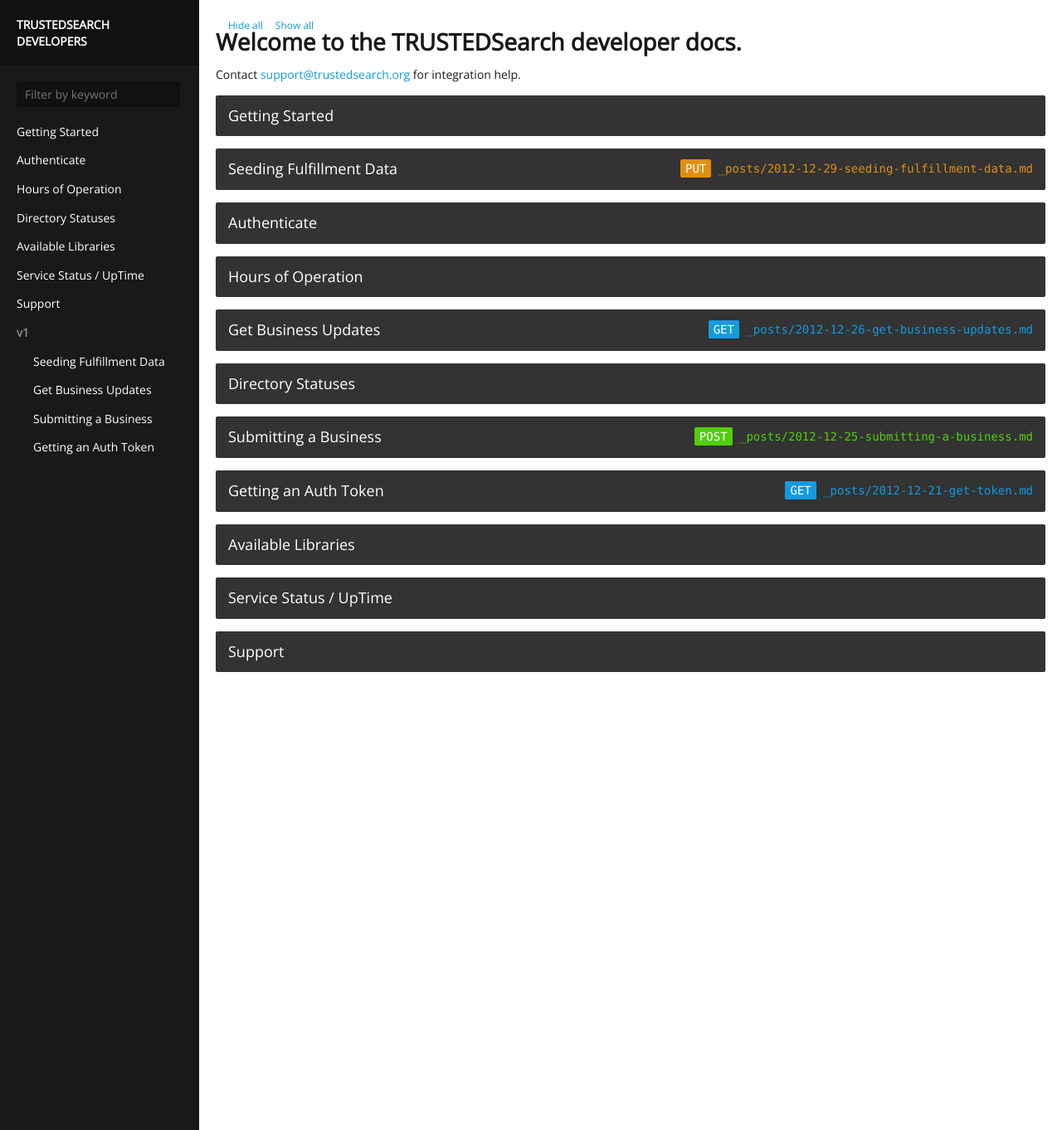
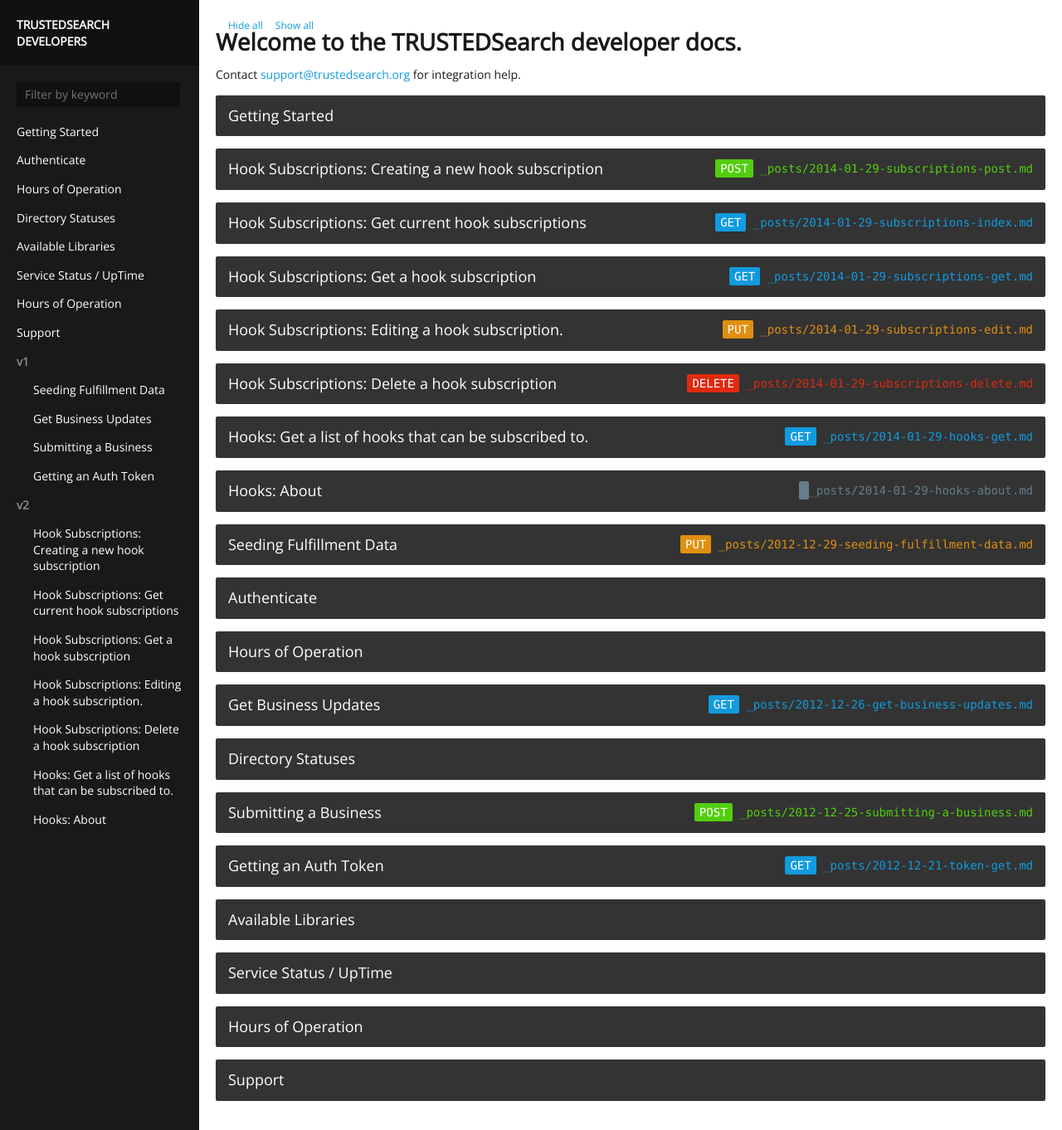
Before and after one commit to trustedsearch/trustedsearch.github.io, a Jekyll site: the page built from index.html, in a window 1280 px wide and 1362 px high. Shown: the whole window at 83% size. Built offline with Jekyll 4.4.1, drawn with Linux system fonts in a browser that asks for light colours; Markdown is read by kramdown in place of the engine named in the settings.

Commit message:
Add docs for hooks & subscriptions

````diff
--- /dev/null
+++ b/_posts/2012-12-02-reporting-vs-audits.md
@@ -0,0 +1,43 @@
+---
+path: '/hours-of-operation'
+title: 'Hours of Operation'
+
+layout: nil
+---
+
+
+## Audits:
+* An audit is a best guess attempt to find the listing on a publisher.
+* An audit does not require a unique identifier, only basic NAPW and its data is considered temporary.
+* An audit is a one time process. It does not recur on a given interval.
+* An audit is not based upon known listing urls, its an attempt to identify the listing url via the data * provided by the partner to extract data from the page identified.
+
+There are two components to an audit:
+
+* Listing identification
+	* To identify a listing we employ many tactics:
+	* Api's
+	* Page crawling
+	* Filtering of the original content (NAPW)) to find the best match.
+* Listing data extraction from detected page.
+	* Once we identify the listing that has a match rate that is acceptable we then extract the listing data.
+
+An audit's identification and extraction accuracy varies based upon many factors:
+
+* Location info provided to TRUSTEDSearch vs data publisher has
+* Publisher search options:
+	* Available publisher api
+	* Publisher website search
+* Changes to publisher websites
+
+## Reporting:
+
+* Reporting is based upon a known listing url that is verified during the fulfillment process.
+* This verification process makes the identification and data accuracy very high.
+* A report requires that the partner provides a unique external_id to refer back to  this location on their end.
+* A report happens on a standard frequency which changes based upon publisher variables:
+	publication times rate of website updates
+* A higher frequency can be set. (Requires Reporting product and additional costs)
+
+## Hooks
+Refer to [Subscribing to Hooks](#{% post_url 2014-01-29-subscribing-to-hooks %}) to learn how you can recieve this data.
--- /dev/null
+++ b/_posts/2014-01-29-hooks-about.md
@@ -0,0 +1,58 @@
+---
+category: v2
+path: '/v2/about-hooks'
+title: 'Hooks: About'
+type: ''
+layout: nil
+---
+
+# Hooks
+Rather than needing to poll our system for changes to your locations or products, you can be notified about events that happen in our system by subscribing to hooks.
+
+You might then use these notifications on your end to do things like:
+
+## WHY - You might want to use hooks.
+
+* Update your system.
+* Notify your customers about status updates.
+* Notify you customers about actions they need to perform.
+* Notify members of your company about actions they need to perform.
+
+## WHAT - Hooks are available
+### location.audit
+A notification sent when an audit has completed.
+
+##### Usage
+
+* Subscribe to ```location.audit``` hook
+* Submit an order for a location via the / POST v1/local-business API:
+	* The package you specify must include the audit product.(Talk w/ your sales rep for this.)
+	* The __audit__ flag must be set to true.
+* After our system finishes the audit, a hook will be triggered and you will be notified at the resource you defined in your subscription.
+
+##### Notes
+* This is the only notification you will receive, however you can queue up another audit for a given location(Limits and Throttling of requests may apply)
+* If there is an error, either update your system or disregard it. Regardless of the reason for an error,  results can change on  a daily basis as we continually improve  our audit match algorithm and update our bots when a publisher makes a change the layout of their site.
+
+
+
+### Upcoming Hooks
+
+* location.updates
+* location.fullfilment.update
+* location.report
+
+
+## HOW - to setup hooks
+Integration is easy, lets say you want to know about changes that happen to a location.
+
+#### Step 1 - Configure your servers
+Setup a resource on your servers:
+[https://api.acme.com/trustedsearch/location-updates]()
+that could accept a JSON POST, in this case the JSON data will be the same as that of the GET v1/directory-listings api call.
+
+#### Step 2 - Subscribe
+Subscribe to the ```location.update``` hook via the API.
+
+#### Step 3 - What happens now.
+When ever any location data on our end changes, we queue up a process that will notify any subscribers associated with that location.
--- /dev/null
+++ b/_posts/2014-01-29-hooks-get.md
@@ -0,0 +1,49 @@
+---
+category: v2
+path: '/v2/hooks'
+title: 'Hooks: Get a list of hooks that can be subscribed to.'
+type: 'GET'
+layout: nil
+---
+
+# Hooks:
+
+A call to this api, will provide you with a list of all the available REST hooks you can subscribe to.
+
+| field | type( length ) | required | options | description |
+|-------|:--------------:|:--------:|:-------:|-------------|
+| | | | | |
+
+
+### Request
+Requests should be made with the GET method to ```https://[api_endpoint]/v2/hooks```.
+
+### Response
+
+```Status: 200```
+
+```
+{
+   "status":"success",
+   "code":200,
+   "message":"",
+   "data":[
+      {
+         "id":1,
+         "name":"location.updates",
+         "description":"Data for the location has been update within TRUSTEDSearch ecosystem.",
+         "product_id":null,
+         "created_at":"0000-00-00 00:00:00",
+         "updated_at":"0000-00-00 00:00:00"
+      },
+      {
+         "id":2,
+         "name":"location.audit",
+         "description":"Results of an audit.",
+         "product_id":63,
+         "created_at":"0000-00-00 00:00:00",
+         "updated_at":"0000-00-00 00:00:00"
+      }’
+   ]
+}
+```
--- /dev/null
+++ b/_posts/2014-01-29-subscriptions-delete.md
@@ -0,0 +1,30 @@
+---
+category: v2
+path: '/v2/hook-subscriptions'
+title: 'Hook Subscriptions: Delete a hook subscription'
+type: 'DELETE'
+layout: nil
+---
+
+# Delete hook subscription
+
+### Request
+Requests should be made with the DELETE method to ```https://[api_endpoint]/v2/hook-subscriptions/:id```
+
+Ex:
+```
+DELETE https://[api_endpoint]/v2/hook-subscriptions/5f091ee8-255c-40c9-b985-9afa4cd6de0b
+```
+
+### Response
+
+```
+{
+  "code": 200,
+  "data": [
+
+  ],
+  "message": "Successfully removed subscription : 5f091ee8-255c-40c9-b985-9afa4cd6de0b",
+  "status": "success"
+}
+```
--- /dev/null
+++ b/_posts/2014-01-29-subscriptions-edit.md
@@ -0,0 +1,41 @@
+---
+category: v2
+path: '/v2/hook-subscriptions/:id'
+title: 'Hook Subscriptions: Editing a hook subscription.'
+type: 'PUT'
+layout: nil
+---
+
+# Editing a hook subscription
+
+
+### Request
+Requests should be made with the PUT method to ```https://[api_endpoint]/v2/hook-subscriptions/:id```.
+
+Ex:
+```
+PUT https://[api_endpoint]/v2/hook-subscriptions/5f091ee8-255c-40c9-b985-9afa4cd6de0b
+
+{
+  "target_url": "http://api.acme.com/trustedsearch/location-updates",
+  "hook": "location.updates"
+}
+```
+
+
+### Response
+```
+{
+  "code": 200,
+  "data": {
+    "created_at": "2014-03-04 22:48:08",
+    "hook_id": 1,
+    "id": "5f091ee8-255c-40c9-b985-9afa4cd6de0b",
+    "target_url": "http://api.acme.com/trustedsearch/location-updates",
+    "updated_at": "2014-03-04 23:19:17",
+    "user_id": 27
+  },
+  "message": "",
+  "status": "success"
+}
+```
--- /dev/null
+++ b/_posts/2014-01-29-subscriptions-get.md
@@ -0,0 +1,35 @@
+---
+category: v2
+path: '/v2/hook-subscriptions/:id'
+title: 'Hook Subscriptions: Get a hook subscription'
+type: 'GET'
+layout: nil
+---
+
+# Get a hook subscription
+
+### Request
+Requests should be made with the GET method to ```https://[api_endpoint]/v2/hook-subscriptions/:id```.
+
+Ex:
+```
+GET https://[api_endpoint]/v2/hook-subscriptions/5f091ee8-255c-40c9-b985-9afa4cd6de0b
+```
+
+### Response
+
+```
+{
+  "code": 200,
+  "data": {
+    "created_at": "2014-03-04 22:48:08",
+    "hook_id": 1,
+    "id": "5f091ee8-255c-40c9-b985-9afa4cd6de0b",
+    "target_url": "http://api.acme.com/trustedsearch/location-updates",
+    "updated_at": "2014-03-04 23:19:17",
+    "user_id": 27
+  },
+  "message": "",
+  "status": "success"
+}
+```
--- /dev/null
+++ b/_posts/2014-01-29-subscriptions-index.md
@@ -0,0 +1,46 @@
+---
+category: v2
+path: '/v2/hook-subscriptions/:id'
+title: 'Hook Subscriptions: Get current hook subscriptions'
+type: 'GET'
+layout: nil
+---
+
+
+# Get a single subscription
+
+### Request
+Requests should be made with the GET method to ```https://[api_endpoint]/v2/hook-subscriptions```
+
+Ex:
+```
+GET https://[api_endpoint]/v2/hook-subscriptionsz
+```
+
+### Response
+
+```
+{
+  "code": 200,
+  "data": [
+    {
+      "created_at": "2014-03-04 23:40:37",
+      "hook_id": 2,
+      "id": "20d01ac1-af2e-4c58-8e02-236c723ccfde",
+      "target_url": "http://api.acme.com/trustedsearch/location-audit",
+      "updated_at": "2014-03-04 23:40:37",
+      "user_id": 27
+    },
+    {
+      "created_at": "2014-03-04 22:48:08",
+      "hook_id": 1,
+      "id": "5f091ee8-255c-40c9-b985-9afa4cd6de0b",
+      "target_url": "http://api.acme.com/trustedsearch/location-updates",
+      "updated_at": "2014-03-04 23:19:17",
+      "user_id": 27
+    }
+  ],
+  "message": "",
+  "status": "success"
+}
+```
--- /dev/null
+++ b/_posts/2014-01-29-subscriptions-post.md
@@ -0,0 +1,40 @@
+---
+category: v2
+path: '/v2/hook-subscriptions'
+title: 'Hook Subscriptions: Creating a new hook subscription'
+type: 'POST'
+layout: nil
+---
+
+# Creating a new hook-subscription
+
+### Request
+Requests should be made with the POST method to ```https://[api_endpoint]/v2/hook-subscriptions```.
+
+Ex:
+```
+POST https://[api_endpoint]/v2/hook-subscriptions
+
+{
+  "target_url": "http://api.acme.com/trustedsearch/location-update",
+  "hook": "location.updates"
+}
+```
+
+### Response
+
+```
+{
+  "code": 200,
+  "data": {
+    "created_at": "2014-03-04 22:48:08",
+    "hook_id": 1,
+    "id": "5f091ee8-255c-40c9-b985-9afa4cd6de0b",
+    "target_url": "http://api.acme.com/trustedsearch/location-update",
+    "updated_at": "2014-03-04 22:48:08",
+    "user_id": 27
+  },
+  "message": "",
+  "status": "success"
+}
+```
````
Also changed, not shown: _posts/2012-12-26-get-business-updates.md (+9 -0 lines), _posts/2012-12-21-token-get.md (renamed from _posts/2012-12-21-get-token.md).
